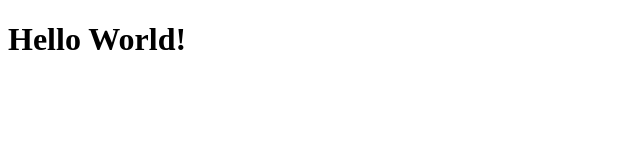
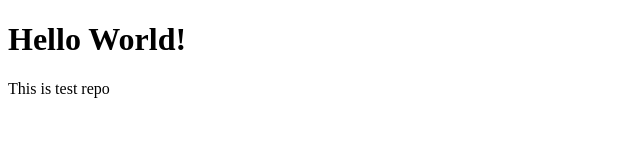
Before and after one commit to Yudhapaderip/demo-repo, a plain HTML site: page index.html in a window 1280 px wide. Shown: the whole page, without its empty margins (0-640 px from the left). Drawn offline with Linux system fonts and the light colour scheme.

Commit message:
Menambahkan paragraph di index.html

```diff
--- a/index.html
+++ b/index.html
@@ -5,5 +5,6 @@
     </head>
     <body>
         <h1>Hello World!</h1>
+        <p>This is test repo</p>
     </body>
 </html>
```
